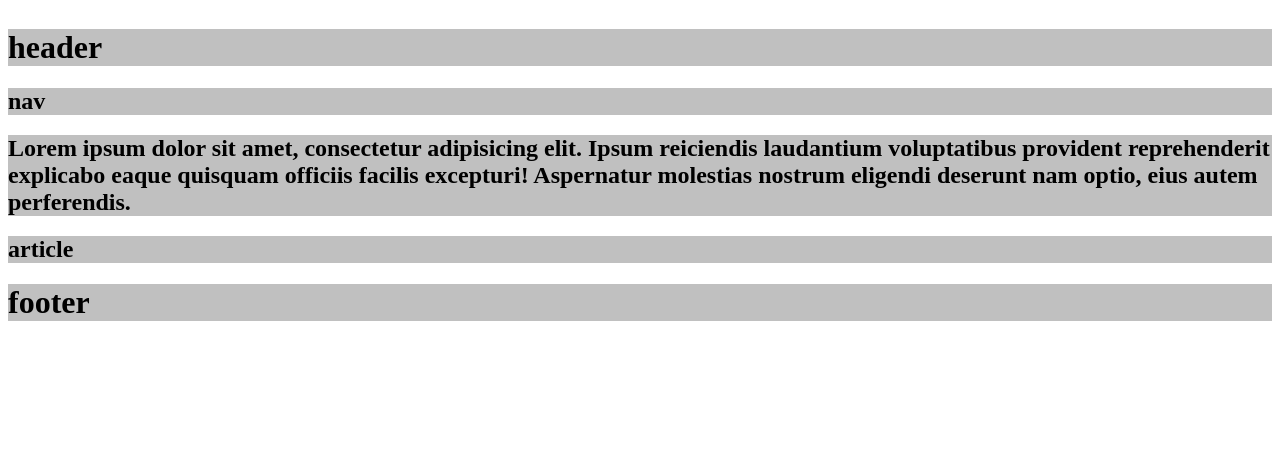
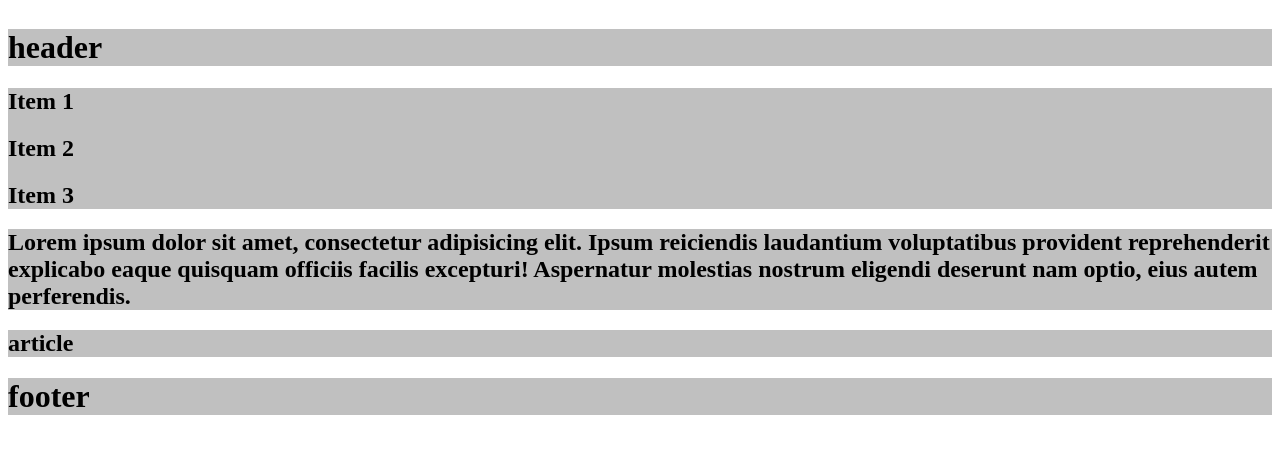
Before and after one commit to cs-fullstack-2020-spring/html-grid-cw-shorter-JeffRThomas, a plain HTML site: page index.html in a window 1280 px wide. Drawn offline with Linux system fonts and the light colour scheme.

Commit message:
2nd Push

```diff
--- a/index.html
+++ b/index.html
@@ -17,7 +17,7 @@
         </header>
 
         <nav>
-            <h1>nav</h1>
+            <h1>Item 1</h1> <h1>Item 2</h1> <h1>Item 3</h1>
         </nav>
 
         <article>
```
